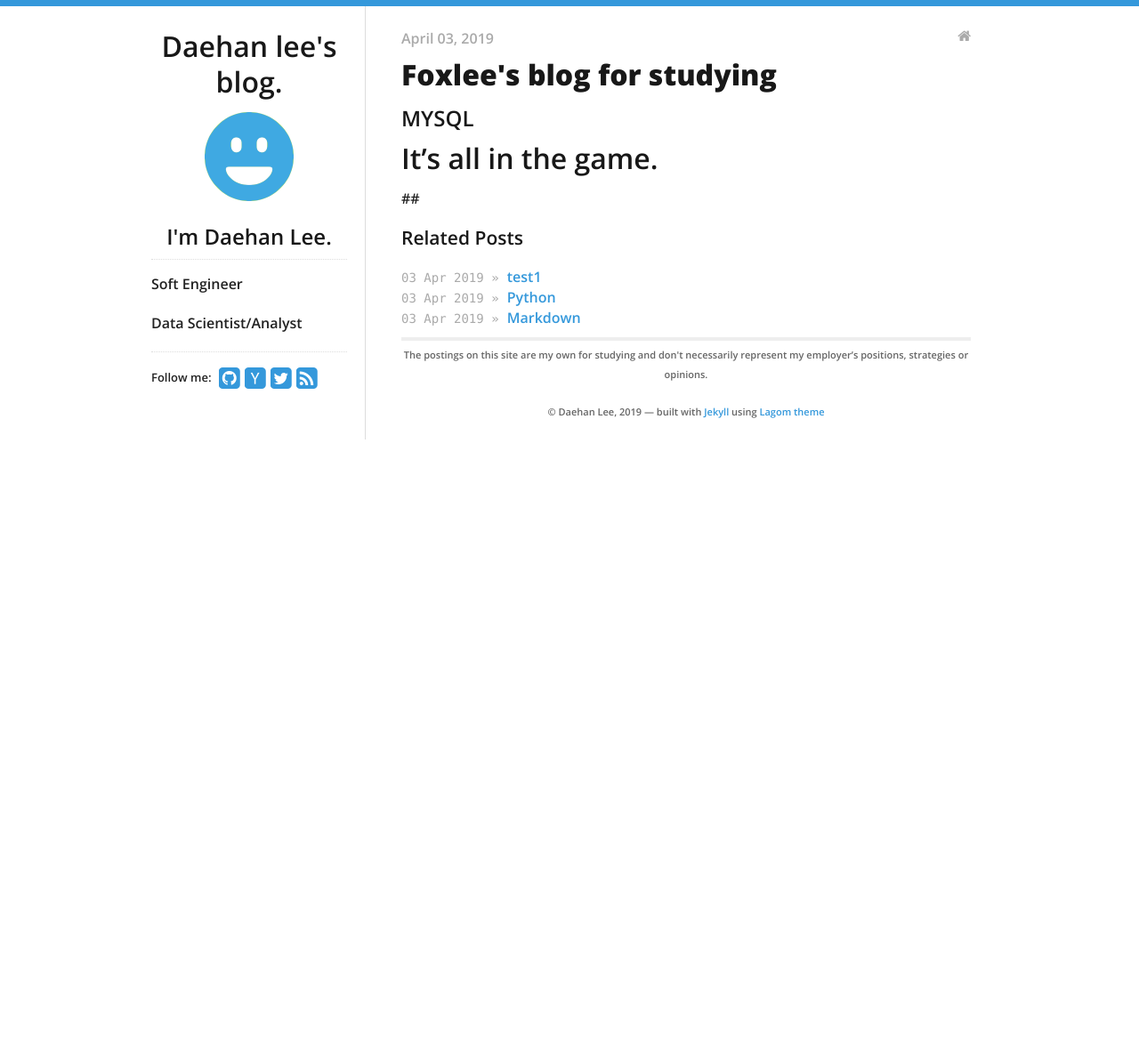
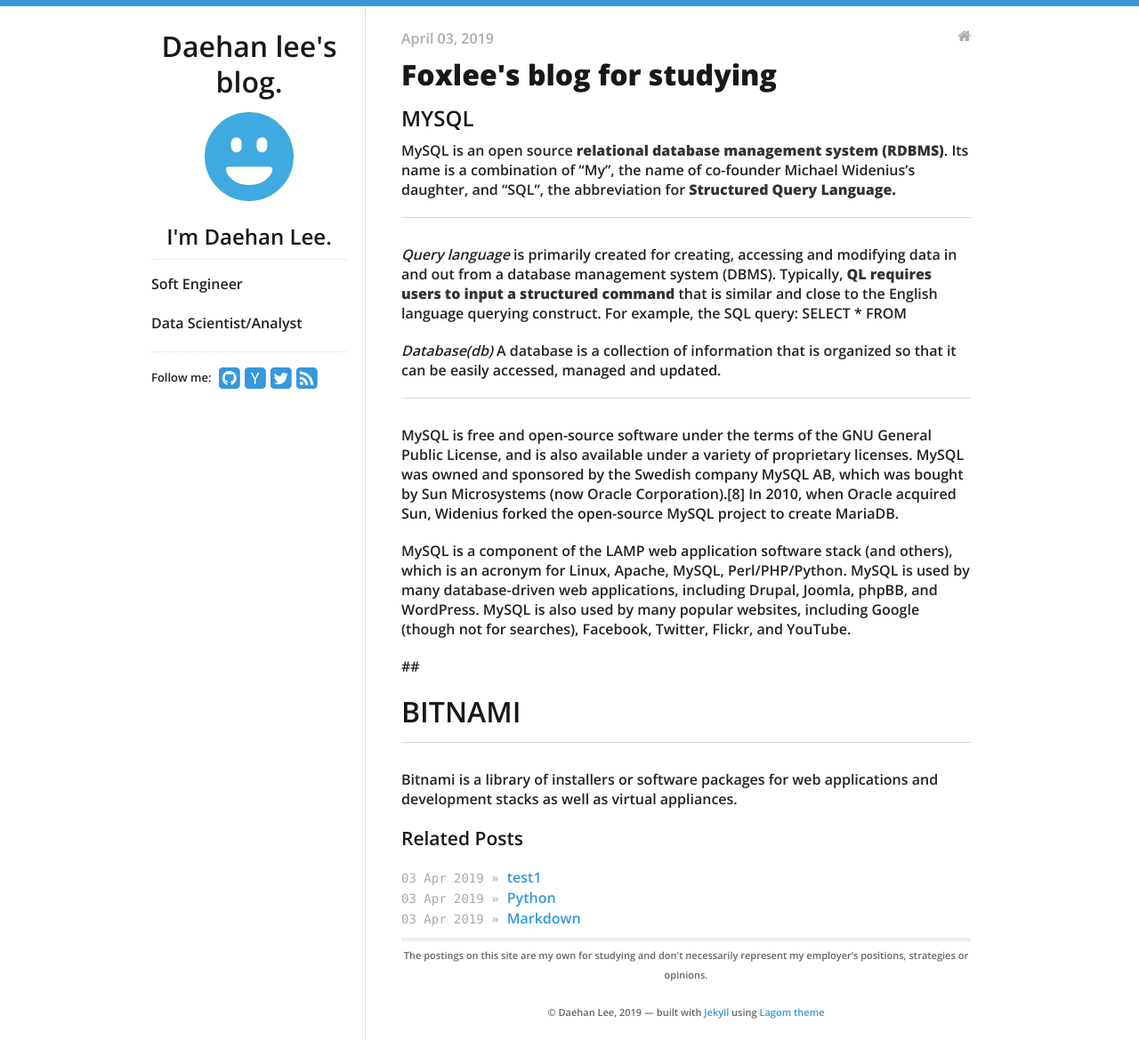
Before and after one commit to daehan0226/Study, a Jekyll site: the page built from _posts/2019-04-03-MYSQL.md, in a window 1280 px wide. Shown: the whole page at 89% size. Built offline with Jekyll 4.4.1, drawn with Linux system fonts in a browser that asks for light colours; before the commit the page ends 907 px from its top, so only the background shows below that.

Commit message:
Update 2019-04-03-MYSQL.md

```diff
--- a/_posts/2019-04-03-MYSQL.md
+++ b/_posts/2019-04-03-MYSQL.md
@@ -4,10 +4,25 @@ title: MYSQL
 categories:
 - blog
 ---
-
 MYSQL
 ---
+MySQL is an open source **relational database management system (RDBMS)**. Its name is a combination of "My", the name of co-founder Michael Widenius's daughter, and "SQL", the abbreviation for **Structured Query Language.**
 
-# It's all in the game.
+- - -
+*Query language* is primarily created for creating, accessing and modifying data in and out from a database management system (DBMS). Typically, **QL requires users to input a structured command** that is similar and close to the English language querying construct.
+For example, the SQL query: SELECT * FROM
+
+*Database(db)*
+A database is a collection of information that is organized so that it can be easily accessed, managed and updated.
+- - -
+MySQL is free and open-source software under the terms of the GNU General Public License, and is also available under a variety of proprietary licenses. MySQL was owned and sponsored by the Swedish company MySQL AB, which was bought by Sun Microsystems (now Oracle Corporation).[8] In 2010, when Oracle acquired Sun, Widenius forked the open-source MySQL project to create MariaDB.
+
+MySQL is a component of the LAMP web application software stack (and others), which is an acronym for Linux, Apache, MySQL, Perl/PHP/Python. MySQL is used by many database-driven web applications, including Drupal, Joomla, phpBB, and WordPress. MySQL is also used by many popular websites, including Google (though not for searches), Facebook, Twitter, Flickr, and YouTube.
+
 
 ##
+
+
+# BITNAMI
+- - -
+Bitnami is a library of installers or software packages for web applications and development stacks as well as virtual appliances.
```
